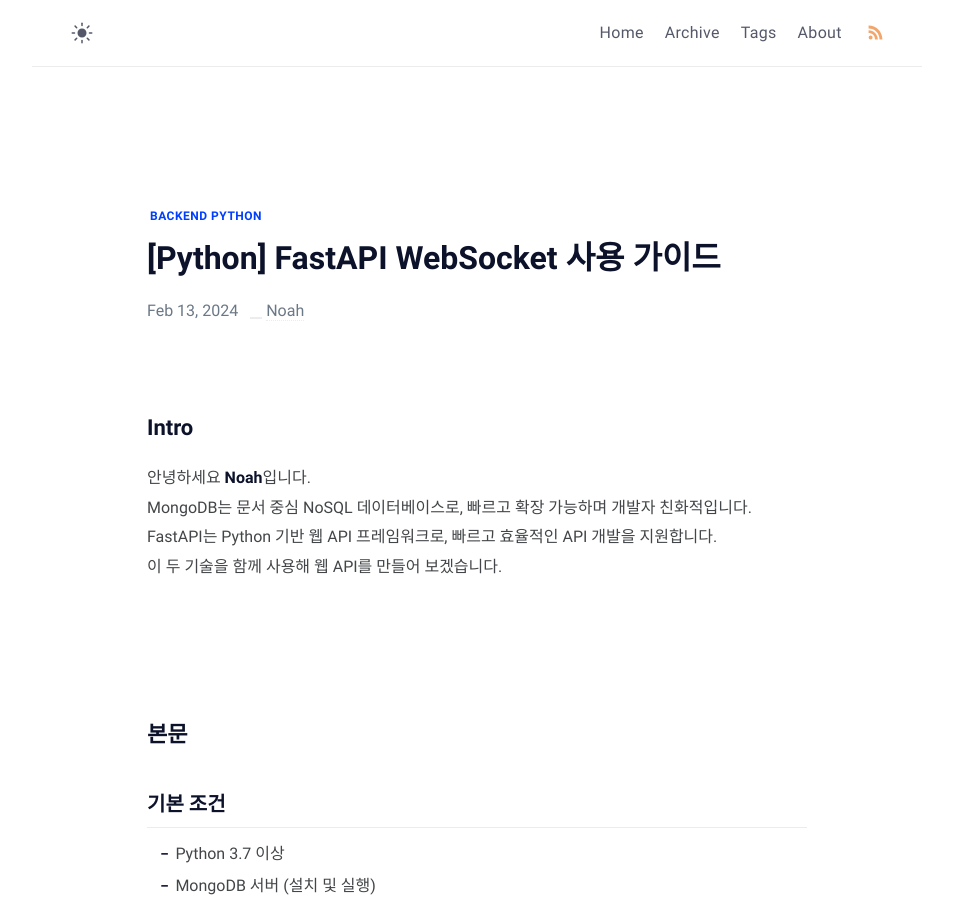
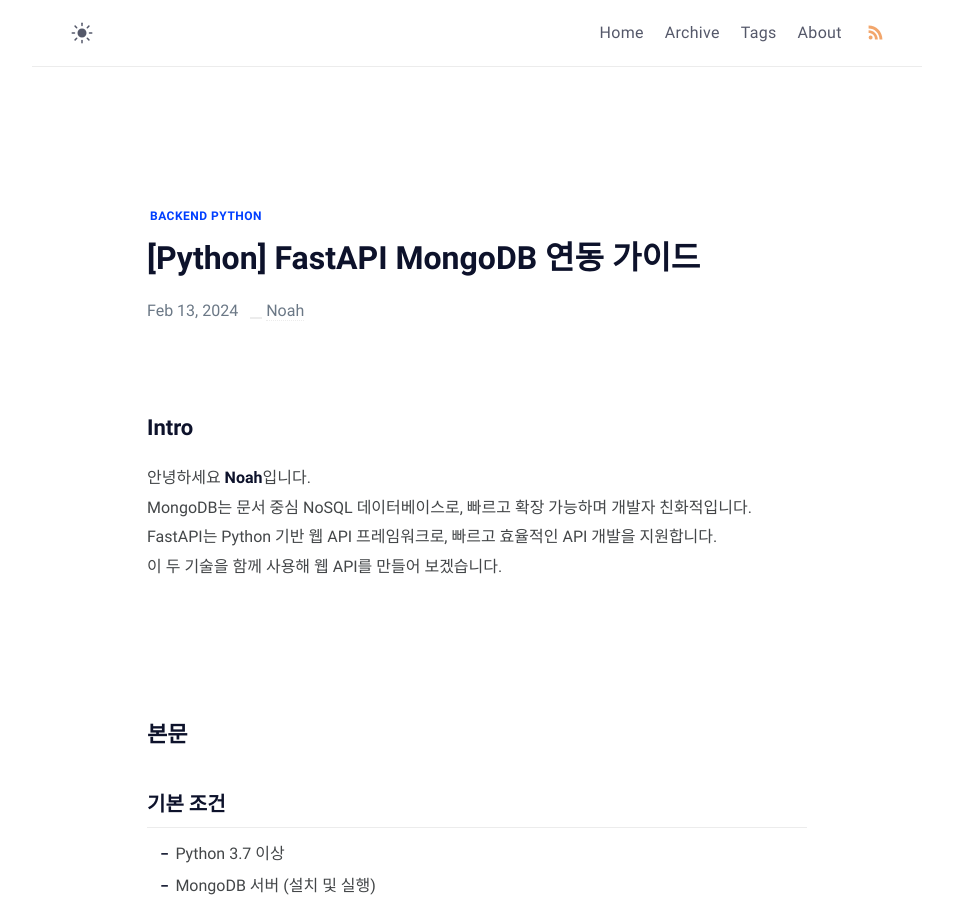
Before and after one commit to jd6186/jd6186.github.io, a Jekyll site: the page built from _posts/BackEnd/Python/2024-02-13-FastAPI_MongoDB.md, in a window 1280 px wide and 900 px high. Shown: the whole window, without its empty margins (163-1116 px from the left). Built offline with Jekyll 4.4.1, drawn with Linux system fonts in a browser that asks for light colours; comment, search, counter and statistics services are not loaded; some of the changed text lies outside the part shown.

Commit message:
[Source Update] python, mongodb 연결 방법 정리

```diff
--- a/_posts/BackEnd/Python/2024-02-13-FastAPI_MongoDB.md
+++ b/_posts/BackEnd/Python/2024-02-13-FastAPI_MongoDB.md
@@ -1,6 +1,6 @@
 ---
 layout: post
-title: "[Python] FastAPI WebSocket 사용 가이드"
+title: "[Python] FastAPI MongoDB 연동 가이드"
 tags: [BackEnd PYTHON]
 ---
 
@@ -314,6 +314,11 @@ pytest -o log_cli=true
 pytest를 사용하여 테스트를 실행합니다. log_cli=true 옵션을 사용하여 테스트 로그를 표시합니다.
 <br/><br/><br/><br/>
 
+### 조회는 되는데 입력/수정/삭제가 되지 않는 경우
+
+
+<br/><br/><br/><br/>
+
 ### RDBMS와의 차이점
 1. 스키마<br/>
 MongoDB는 **RDBMS와 다르게 스키마가 없습니다.** 따라서 데이터베이스에 데이터를 저장할 때 스키마를 정의하지 않아도 됩니다.
```
